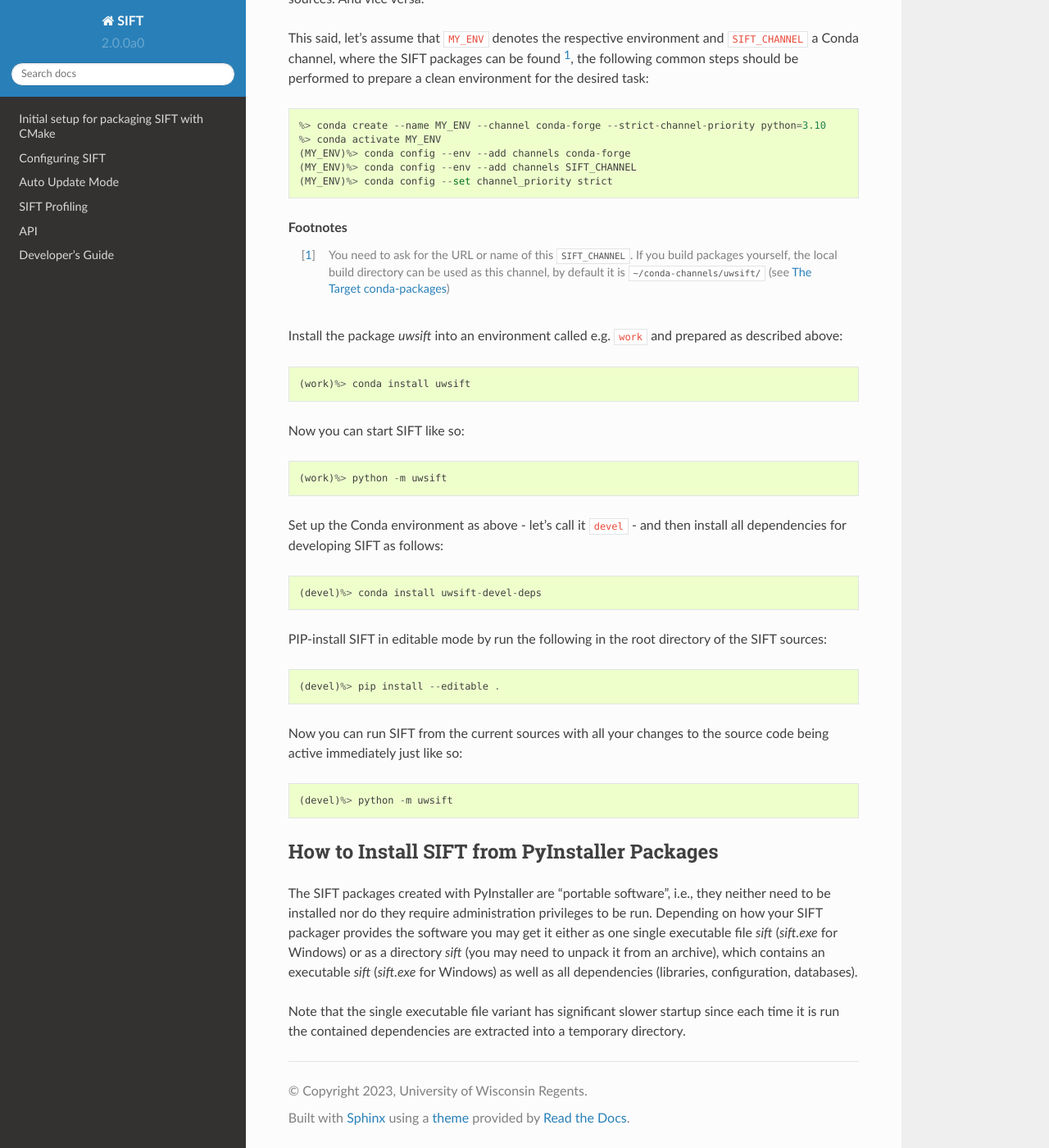
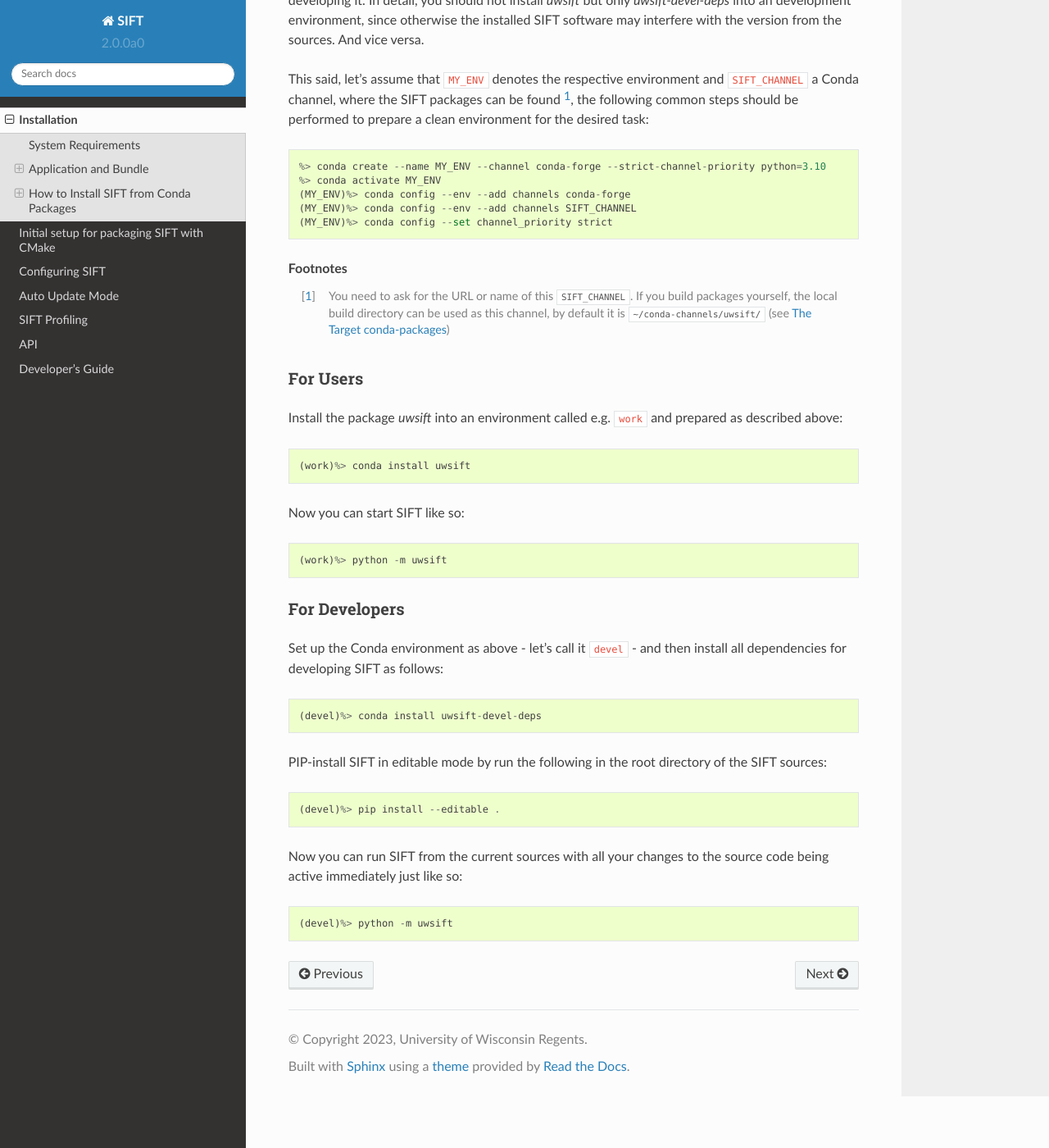
Before and after one commit to ssec/sift, a Sphinx documentation site: the page built from doc/source/installation.rst, in a window 1280 px wide and 1400 px high, scrolled down 2289 px. Shown: the whole window at 82% size. Built offline with Sphinx 7.4.7 and the Read the Docs theme 2.0.0, drawn with Linux system fonts in a browser that asks for light colours; pages that are not in the unit, such as notebooks, are missing from menus.

Commit message:
Remove pyinstaller installation instructions

```diff
--- a/doc/source/index.rst
+++ b/doc/source/index.rst
@@ -17,7 +17,7 @@ For source code see the `GitHub repository <https://github.com/ssec/sift>`_.
 .. toctree::
    :maxdepth: 2
 
-   Installation options for SIFT <INSTALLATION-sift>
+   installation
    Initial setup for packaging SIFT with CMake <PACKAGING-sift>
    Configuring SIFT <configuration/index>
    Auto Update Mode <auto_update_mode>
--- a/doc/source/installation.rst
+++ b/doc/source/installation.rst
@@ -113,7 +113,7 @@ installed directly but it is pulled automatically when one of the other ones
 is installed to provide their common dependencies.
 
 Common Preparations
-+++++++++++++++++++
+^^^^^^^^^^^^^^^^^^^
 
 It is best to keep Conda environments intended for just using SIFT
 separate from ones for developing it. In detail, you should not install
@@ -139,8 +139,8 @@ environment for the desired task::
 	 this channel, by default it is ``~/conda-channels/uwsift/`` (see
 	 :ref:`conda-packaging`)
 
-Installation for using SIFT
-+++++++++++++++++++++++++++++++
+For Users
+^^^^^^^^^
 
 Install the package *uwsift* into an environment called e.g. ``work`` and
 prepared as described above::
@@ -153,8 +153,8 @@ Now you can start SIFT like so::
 
 .. _install-conda-uwsift-devel:
 
-Installation for developing SIFT
-+++++++++++++++++++++++++++++++++++++
+For Developers
+^^^^^^^^^^^^^^
 
 Set up the Conda environment as above - let's call it ``devel`` - and then
 install all dependencies for developing SIFT as follows::
@@ -170,19 +170,3 @@ Now you can run SIFT from the current sources with all your changes to the
 source code being active immediately just like so::
 
   (devel)%> python -m uwsift
-
-How to Install SIFT from PyInstaller Packages
--------------------------------------------------
-
-The SIFT packages created with PyInstaller are "portable software", i.e.,
-they neither need to be installed nor do they require administration
-privileges to be run. Depending on how your SIFT packager provides the
-software you may get it either as one single executable file *sift*
-(*sift.exe* for Windows) or as a directory *sift* (you may need to
-unpack it from an archive), which contains an executable *sift*
-(*sift.exe* for Windows) as well as all dependencies (libraries,
-configuration, databases).
-
-Note that the single executable file variant has significant slower startup
-since each time it is run the contained dependencies are extracted into a
-temporary directory.
```
